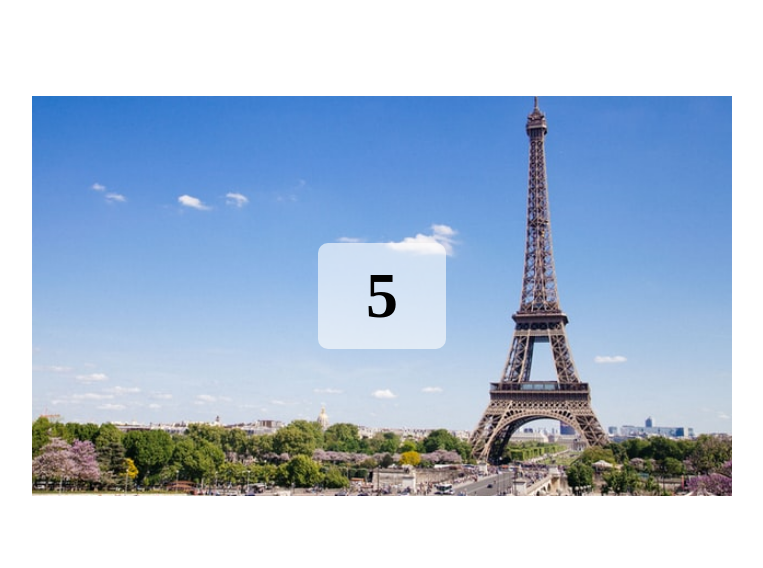
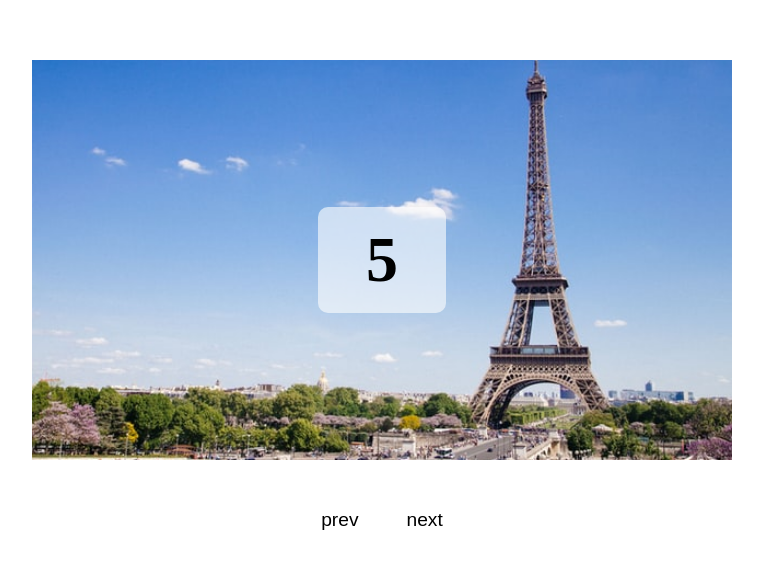
Before and after one commit to abuiko/slider, a plain HTML site: page index.html in a window 1280 px wide. Shown: the part 104-672 px from the top of the page, without its empty margins (258-1021 px from the left). Drawn offline with Linux system fonts and the light colour scheme.

Commit message:
add buttons

```diff
--- a/index.html
+++ b/index.html
@@ -28,6 +28,11 @@
             <img src="/img/france.jpg" class="slide-img"  id="france-img" alt="france">
             <h3>5</h3>
         </div>
+
+    </div>
+    <div class="btn-container">
+        <button type="button" class="prev-btn">prev</button>
+        <button type="button" class="next-btn">next</button>
     </div>
     <script src="/app.js"></script>
 </body>
--- a/styles.css
+++ b/styles.css
@@ -16,13 +16,13 @@ body {
     display: flex;
     justify-content: center;
     align-items: center;
+    flex-direction: column;
 }
 
 .slider-container {
     position: relative;
     min-height: 50vh;
     width: 700px;
-
 }
 
 .slide {
@@ -48,3 +48,18 @@ body {
     padding: 1rem 3rem;
     border-radius: 10px;
 }
+
+.btn-container {
+    margin-top: 3rem;
+}
+
+.btn-container button {
+    background: transparent;
+    border: none;
+    font-size: 1.2rem;
+    cursor: pointer;
+}
+
+.prev-btn {
+    margin-right: 2rem;
+}
```
